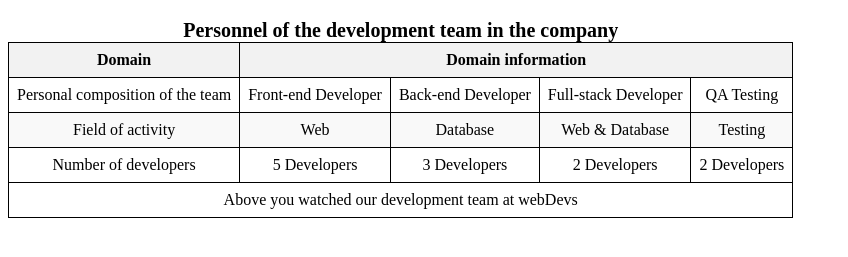
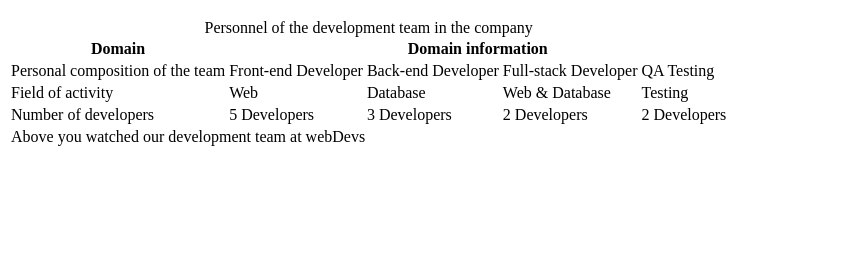
Before and after one commit to innercentme/HTML5, a plain HTML site: page Tables/index.html in a window 1280 px wide. Shown: the part 61-318 px from the top of the page, without its empty margins (0-848 px from the left). Drawn offline with Linux system fonts and the light colour scheme.

Commit message:
Simple Table

```diff
--- a/Tables/index.html
+++ b/Tables/index.html
@@ -4,36 +4,6 @@
     <meta charset="UTF-8">
     <meta name="viewport" content="width=device-width, initial-scale=1.0">
     <title>Document</title>
-    <style>
-
-table {
-    border-collapse: collapse;
-}
-
-caption {
-    font-size: 20px;
-    font-weight: 700;
-}
-
-th, td {
-    border: 1px solid black;
-    padding: 8px;
-    text-align: center;
-}
-
-th {
-    background-color: #f2f2f2;
-}
-
-tr:nth-child(even) {
-    background-color: #f9f9f9;
-}
-
-td:hover {
-    background-color: #e5e5e5;
-}
-
-    </style>
 </head>
 <body>
 
```
